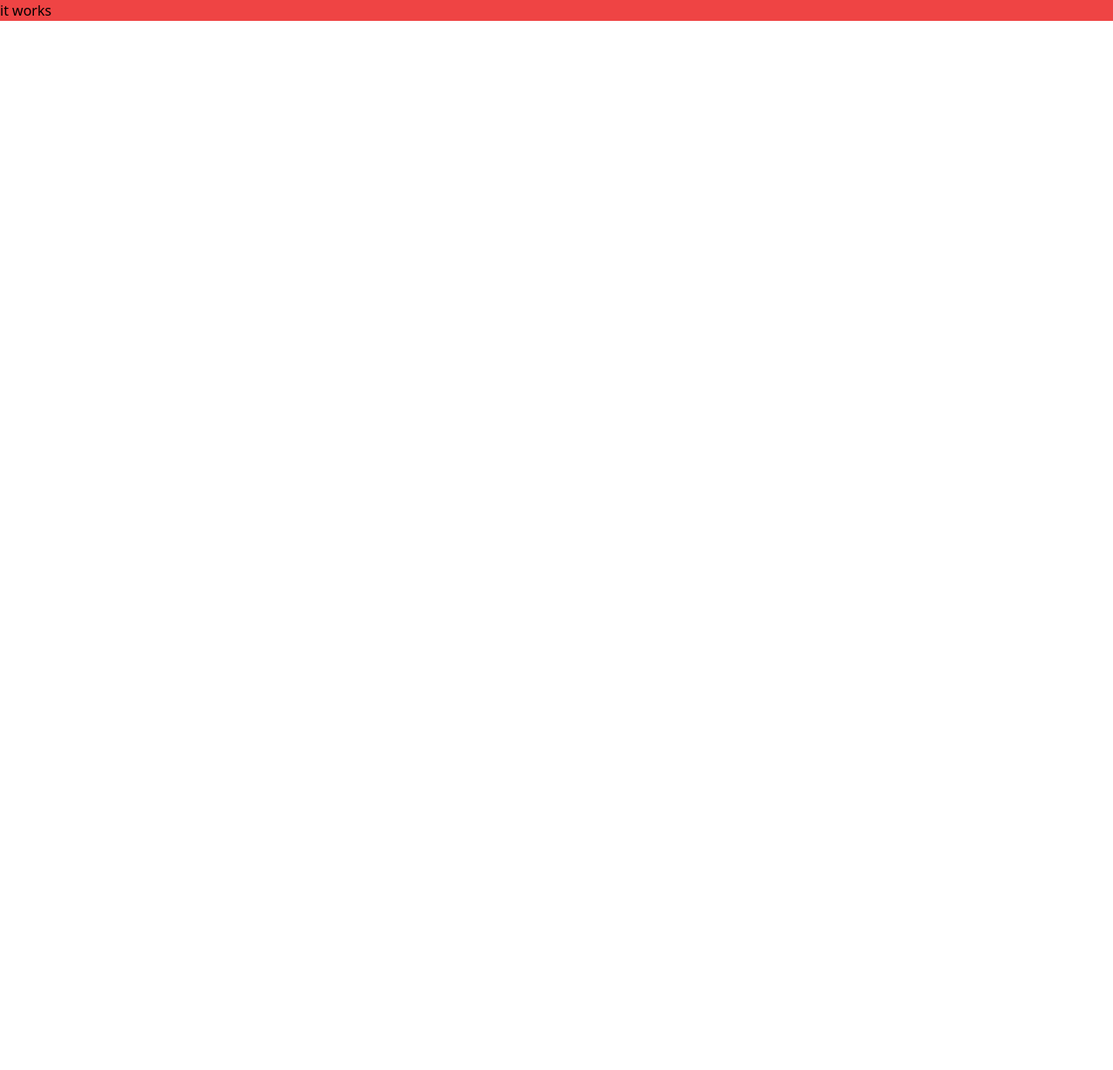
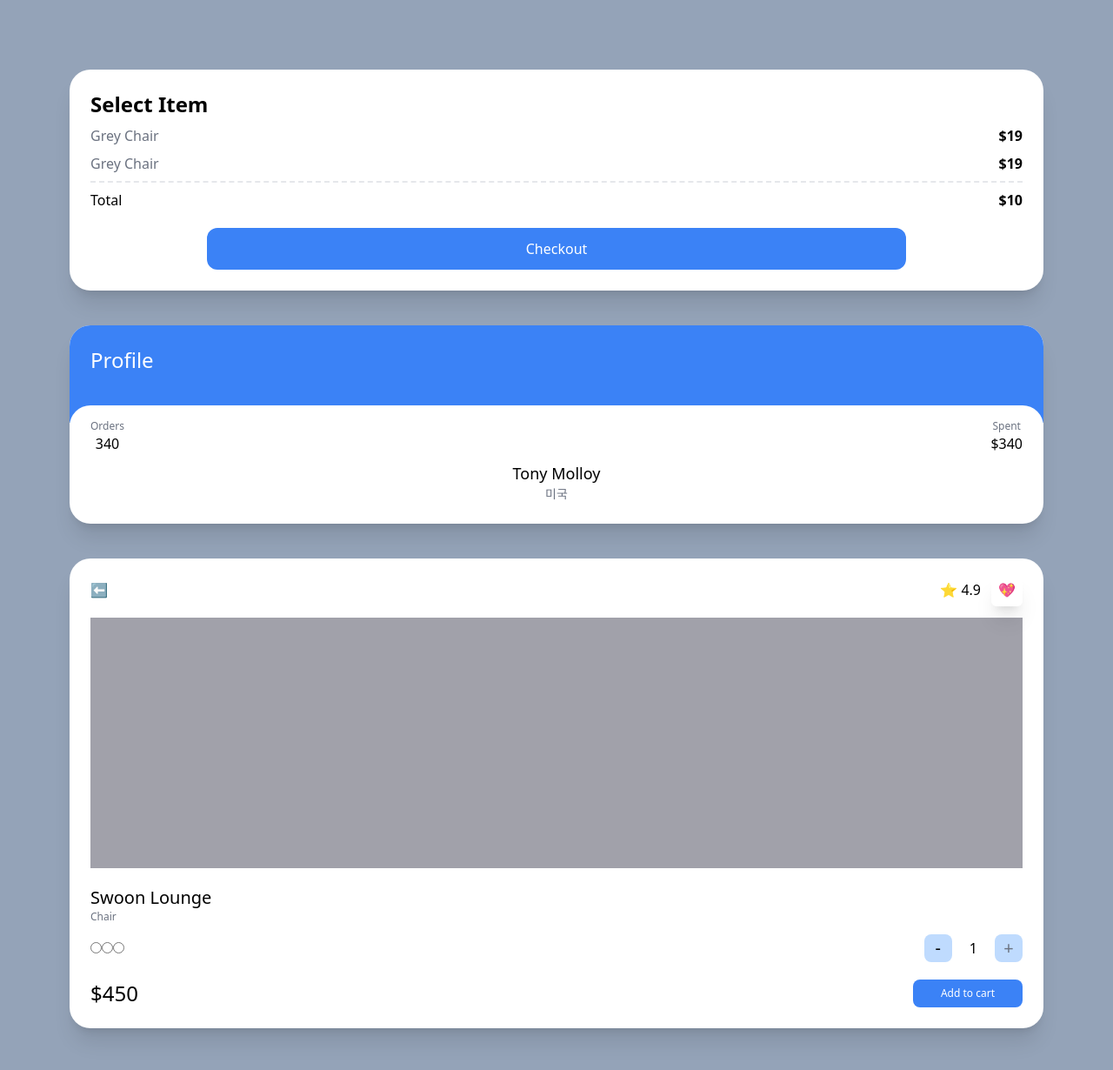
Before and after one commit to kylew1004/carrot-market, a Next.js app: page / in a window 1280 px wide. Shown: the top 1230 px of the page at 87% size. Before the commit the page ends 800 px from the top, so only its background shows below. Built offline with nearby package versions, Linux system fonts and the light colour scheme.

Commit message:
Test Drive

```diff
--- a/package.json
+++ b/package.json
@@ -9,8 +9,8 @@
   },
   "dependencies": {
     "next": "^12.1.2",
-    "react": "^18.0.0-rc.3",
-    "react-dom": "^18.0.0-rc.3"
+    "react": "^18.1.0",
+    "react-dom": "^18.1.0"
   },
   "devDependencies": {
     "@types/node": "17.0.18",
@@ -18,6 +18,7 @@
     "autoprefixer": "^10.4.7",
     "eslint": "8.8.0",
     "eslint-config-next": "12.0.10",
+    "nodemon": "^2.0.16",
     "postcss": "^8.4.5",
     "tailwindcss": "^3.0.24",
     "typescript": "4.5.5"
--- a/pages/index.tsx
+++ b/pages/index.tsx
@@ -1,9 +1,77 @@
-import type { NextPage } from 'next'
+import type { NextPage } from "next";
 
 const Home: NextPage = () => {
-  return <div className="bg-red-500">
-    <h1 className="text-black-500">it works</h1>
-  </div>;
-}
-
-export default Home
+  return (
+    <div className="bg-slate-400 py-20 px-20 grid gap-10 min-h-screen">
+      <div className="bg-white p-6 rounded-3xl shadow-xl">
+        <span className="font-semibold text-2xl">Select Item</span>
+        <div className="flex justify-between my-2">
+          <span className="text-gray-500">Grey Chair</span>
+          <span className="font-semibold">$19</span>
+        </div>
+        <div className="flex justify-between">
+          <span className="text-gray-500">Grey Chair</span>
+          <span className="font-semibold">$19</span>
+        </div>
+        <div className="flex justify-between mt-2 pt-2 border-t-2 border-dashed">
+          <span>Total</span>
+          <span className="font-semibold">$10</span>
+        </div>
+        <div className="mt-5 bg-blue-500 text-white p-3 text-center rounded-xl w-3/4 mx-auto">Checkout</div>
+      </div>
+      <div className="bg-white overflow-hidden rounded-3xl shadow-xl">
+        <div className="bg-blue-500 p-6 pb-14">
+          <span className="text-white text-2xl">Profile</span>
+        </div>
+        <div className="rounded-3xl p-6 bg-white relative -top-5">
+          <div className="flex relative -top-16 items-end justify-between">
+            <div className="flex flex-col items-center">
+              <span className="text-xs text-gray-500">Orders</span>
+              <span className="font-medium">340</span>
+            </div>
+            <div className="h-24 w-24 zinc-300 rounded-full" />
+            <div className="flex flex-col items-center">
+              <span className="text-xs text-gray-500">Spent</span>
+              <span className="font-medium">$340</span>
+            </div>
+          </div>
+          <div className="relative  flex flex-col items-center -mt-14 -mb-5">
+            <span className="text-lg font-medium">Tony Molloy</span>
+            <span className="text-sm text-gray-500">미국</span>
+          </div>
+        </div>
+      </div>
+      <div className="bg-white p-6 rounded-3xl shadow-xl">
+        <div className="flex mb-5 justify-between items-center">
+          <span>⬅️</span>
+          <div className="space-x-3">
+            <span>⭐️ 4.9</span>
+            <span className="shadow-xl p-2 rounded-md">💖</span>
+          </div>
+        </div>
+        <div className="bg-zinc-400 h-72 mb-5" />
+        <div className="flex flex-col">
+          <span className="font-medium text-xl">Swoon Lounge</span>
+          <span className="text-xs text-gray-500">Chair</span>
+          <div className="mt-3 mb-5 flex justify-between items-center">
+            <div>
+              <input type="radio" />
+              <input type="radio" />
+              <input type="radio" />
+            </div>
+            <div className="flex items-center space-x-5"> {/* space -> margin left right를 알아서 계산해줌 ! */}
+              <button className="rounded-lg bg-blue-200 flex justify-center items-center aspect-square w-8 text-xl texty-gray-500">-</button>
+              <span>1</span> {/* aspect-square -> 정사각형으로 만듦 */}
+              <button className="rounded-lg bg-blue-200 flex justify-center items-center aspect-square w-8 text-xl text-gray-500">+</button>
+            </div>
+          </div>
+          <div className="flex justify-between items-center">
+            <span className="font-medium text-2xl">$450</span>
+            <button className="bg-blue-500 py-2 px-8 text-center text-xs text-white rounded-lg">Add to cart</button>
+          </div>
+        </div>
+      </div>
+    </div>
+  );
+};
+export default Home;
```
Also changed, not shown: 1 other file (tests, documents, lock files or other folders).
